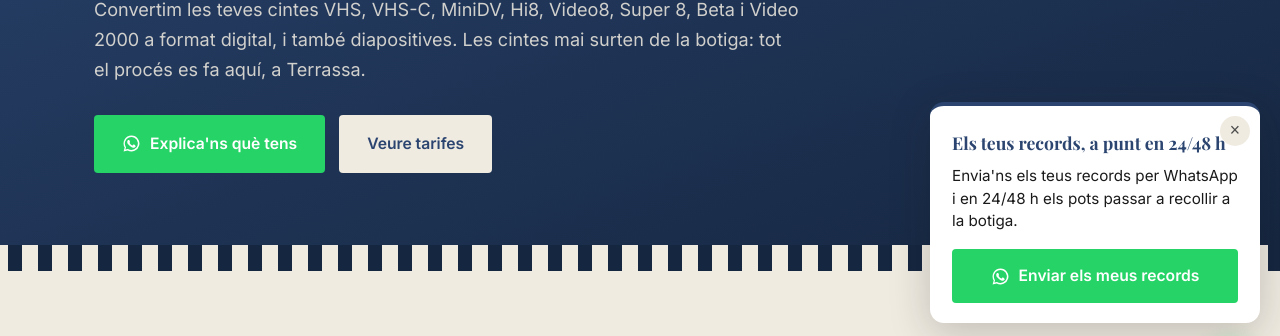
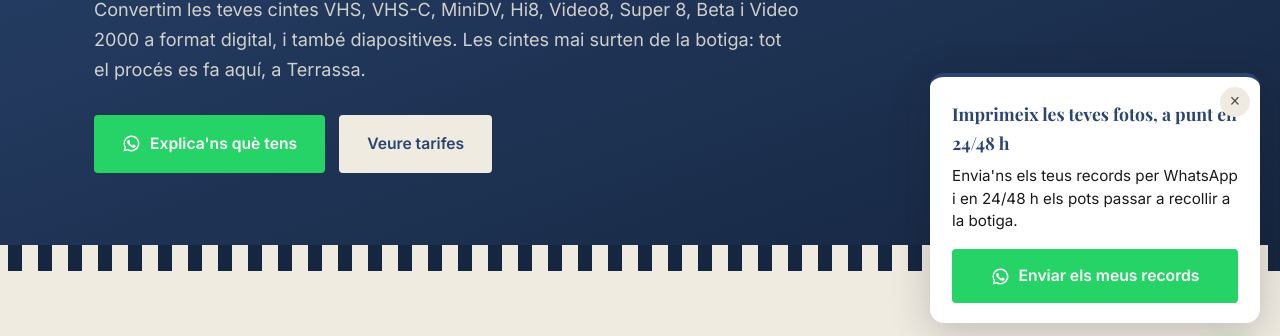
Before and after one commit to claudiafern07-ux/instantfoto, a plain HTML site: page digitalitzacio.html in a window 1280 px wide. Shown: the part 385-721 px from the top of the page. Drawn offline with nearby package versions, Linux system fonts and the light colour scheme; a web font is replaced by a local one.

Commit message:
Update digitalitzacio.html

```diff
--- a/digitalitzacio.html
+++ b/digitalitzacio.html
@@ -164,7 +164,7 @@
 
 <aside class="intro-bubble" role="complementary" aria-label="Avís d'Instant Foto">
   <button class="bubble-close" aria-label="Tancar l'avís">&times;</button>
-  <span class="bubble-title">Els teus records, a punt en 24/48 h</span>
+  <span class="bubble-title">Imprimeix les teves fotos, a punt en 24/48 h</span>
   <p>Envia'ns els teus records per WhatsApp i en 24/48 h els pots passar a recollir a la botiga.</p>
   <a class="btn btn-wa" href="https://wa.me/34618642868?text=Hola%21%20Vull%20enviar-vos%20unes%20fotos%20per%20imprimir." target="_blank" rel="noopener"><svg viewBox="0 0 24 24" fill="currentColor" aria-hidden="true"><path d="M12 2a10 10 0 0 0-8.6 15.1L2 22l5.1-1.3A10 10 0 1 0 12 2zm0 18.2c-1.6 0-3.1-.4-4.4-1.2l-.3-.2-3 .8.8-2.9-.2-.3a8.2 8.2 0 1 1 7.1 3.8zm4.6-6.1c-.3-.1-1.5-.7-1.7-.8-.2-.1-.4-.1-.6.1-.2.3-.7.8-.8 1-.1.2-.3.2-.5.1a6.7 6.7 0 0 1-3.4-3c-.3-.4 0-.5.1-.7l.4-.5c.1-.2.1-.3 0-.5l-.8-1.9c-.2-.5-.4-.4-.6-.4h-.5c-.2 0-.5.1-.7.3-.2.3-.9.9-.9 2.2s.9 2.5 1.1 2.7c.1.2 1.9 2.9 4.6 4 .6.3 1.1.4 1.5.6.6.2 1.2.2 1.6.1.5-.1 1.5-.6 1.7-1.2.2-.6.2-1.1.1-1.2 0-.1-.2-.2-.5-.3z"/></svg> Enviar els meus records</a>
 </aside>
```
